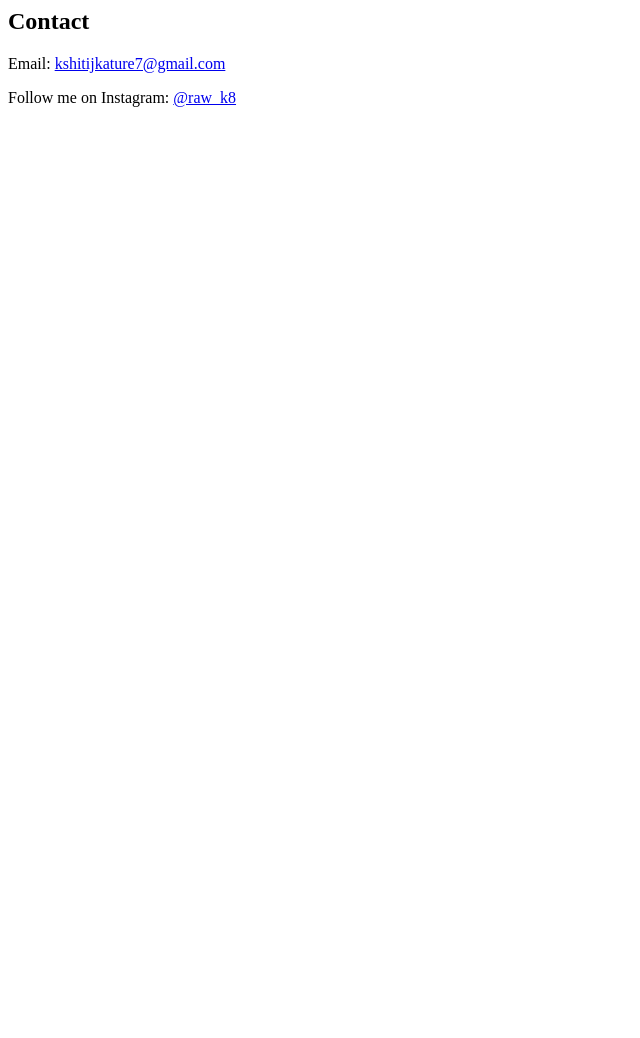
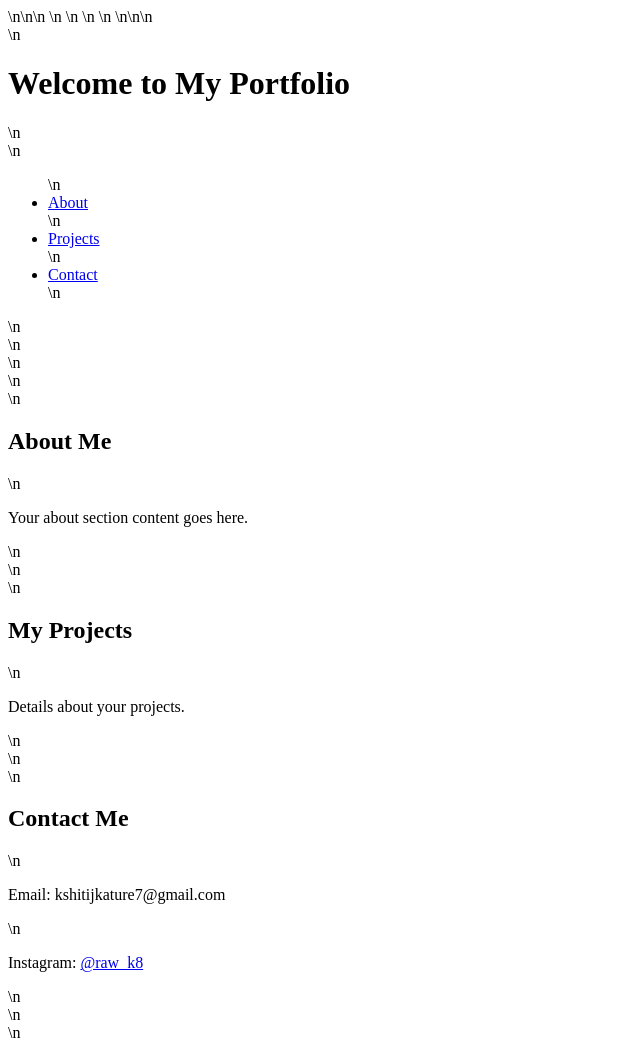
Before and after one commit to kshitijkature7-coder/raw-k8-portfolio, a plain HTML site: page index.html in a window 1280 px wide. Shown: the top 1038 px of the page, without its empty margins (0-640 px from the left). Before the commit the page ends 800 px from the top, so only its background shows below. Drawn offline with Linux system fonts and the light colour scheme.

Commit message:
Update index.html with complete HTML code and added Instagram link

```diff
--- a/index.html
+++ b/index.html
@@ -1,5 +1 @@
-<section id="contact">
-  <h2>Contact</h2>
-  <p>Email: <a href="mailto:kshitijkature7@gmail.com">kshitijkature7@gmail.com</a></p>
-  <p>Follow me on Instagram: <a href="https://instagram.com/raw_k8">@raw_k8</a></p>
-</section>
+<!DOCTYPE html>\n<html lang=\"en\">\n<head>\n    <meta charset=\"UTF-8\">\n    <meta name=\"viewport\" content=\"width=device-width, initial-scale=1.0\">\n    <meta name=\"description\" content=\"Your description here\">\n    <title>Your Title</title>\n    <link rel=\"stylesheet\" href=\"styles.css\">\n</head>\n<body>\n    <header>\n        <h1>Welcome to My Portfolio</h1>\n        <nav>\n            <ul>\n                <li><a href=\"#about\">About</a></li>\n                <li><a href=\"#projects\">Projects</a></li>\n                <li><a href=\"#contact\">Contact</a></li>\n            </ul>\n        </nav>\n    </header>\n    <main>\n        <section id=\"about\">\n            <h2>About Me</h2>\n            <p>Your about section content goes here.</p>\n        </section>\n        <section id=\"projects\">\n            <h2>My Projects</h2>\n            <p>Details about your projects.</p>\n        </section>\n        <section id=\"contact\">\n            <h2>Contact Me</h2>\n            <p>Email: kshitijkature7@gmail.com</p>\n            <p>Instagram: <a href=\"https://www.instagram.com/raw_k8/\">@raw_k8</a></p>\n        </section>\n    </main>\n    <footer>\n        <p>&copy; 2026 Your Name</p>\n    </footer>\n</body>\n</html>
```
